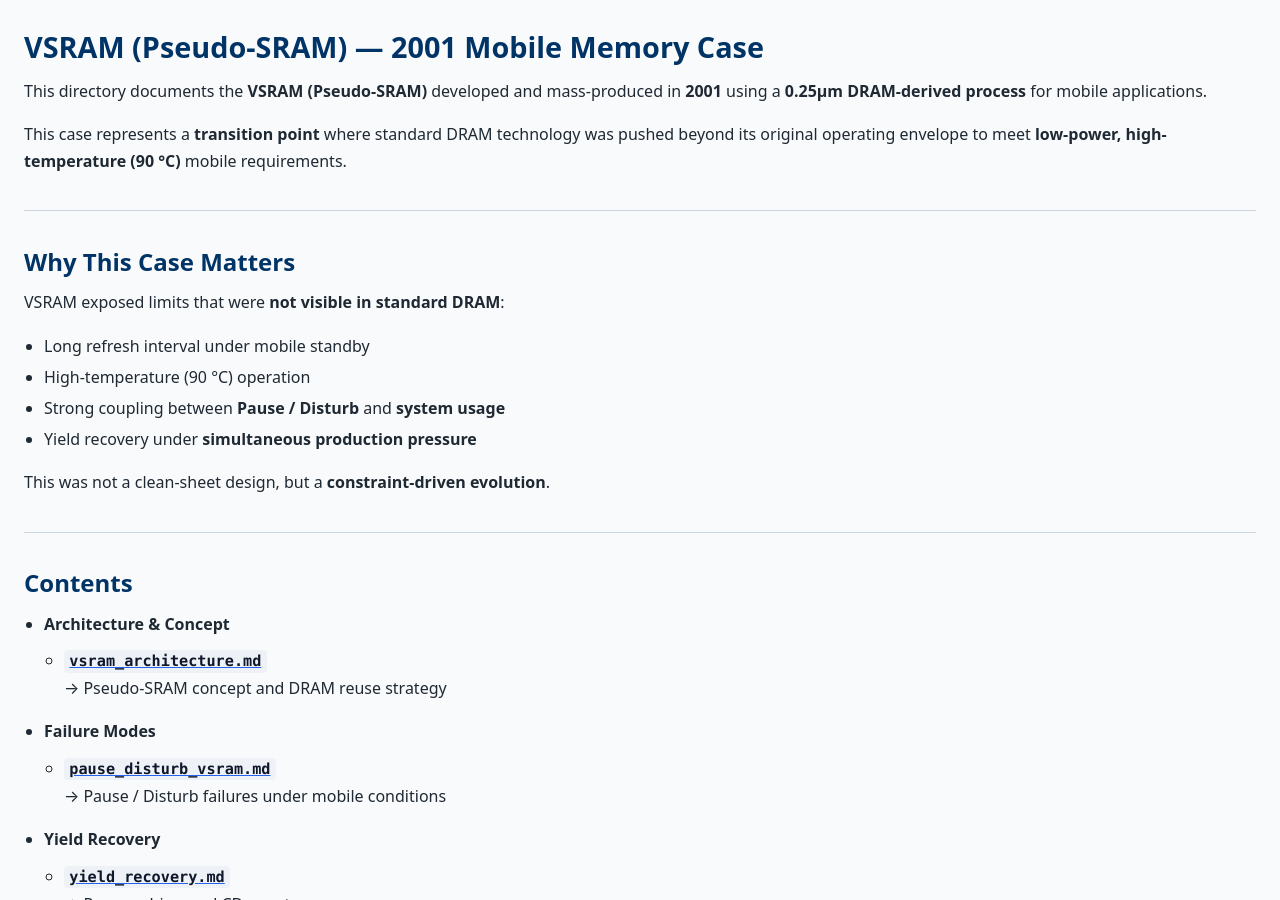
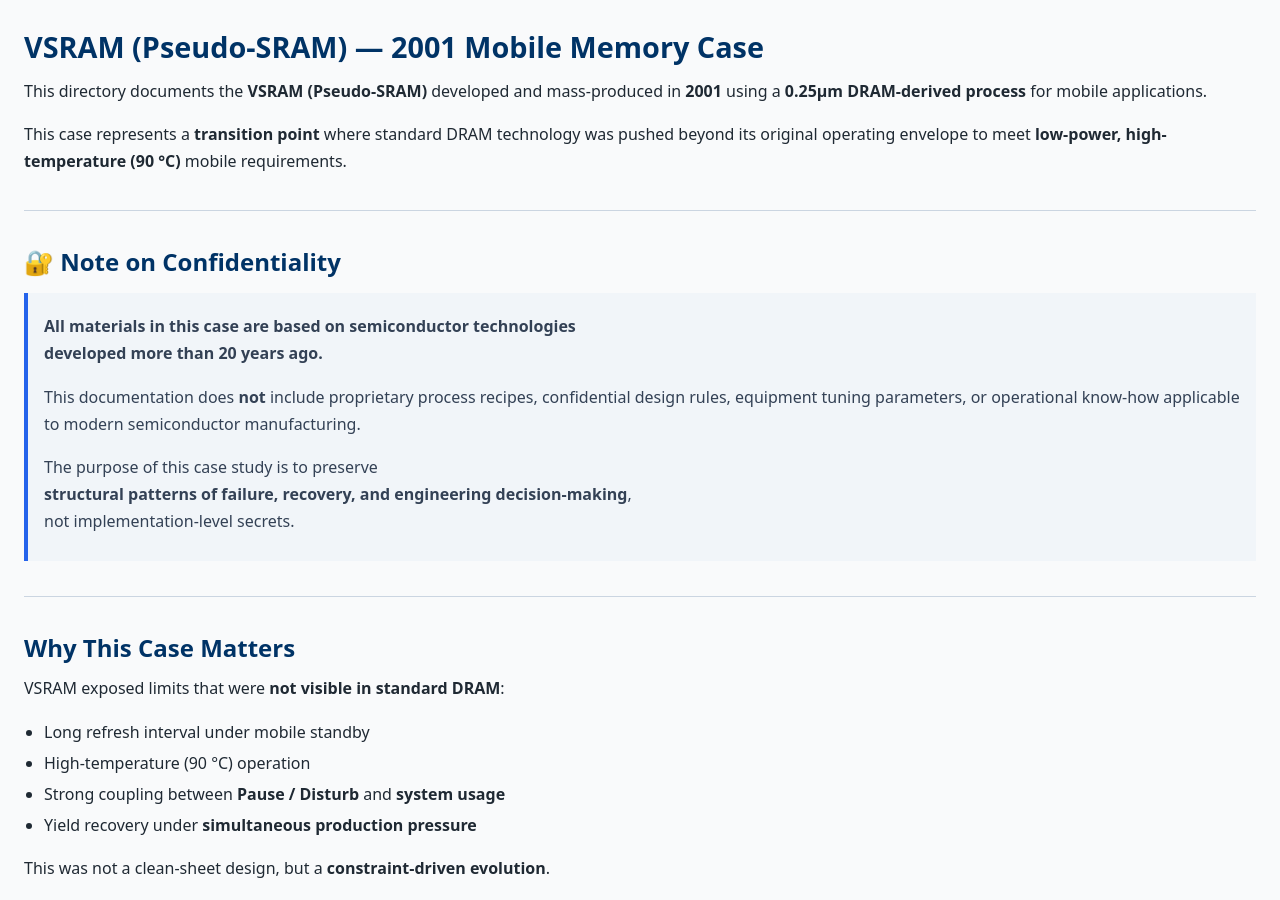
Before and after one commit to Samizo-AITL/Edusemi-Plus, a Jekyll site: the page built from archive/legacy/vsram_2001/index.md, in a window 1280 px wide and 900 px high. Built offline with Jekyll 4.4.1, drawn with Linux system fonts in a browser that asks for light colours; our own code applies the rules of GitHub Pages for plain Markdown files.

Commit message:
Update index.md

```diff
--- a/archive/legacy/vsram_2001/index.md
+++ b/archive/legacy/vsram_2001/index.md
@@ -11,6 +6,21 @@ using a **0.25µm DRAM-derived process** for mobile applications.
 This case represents a **transition point** where
 standard DRAM technology was pushed beyond its original operating envelope
 to meet **low-power, high-temperature (90 °C)** mobile requirements.
+
+---
+
+## 🔐 Note on Confidentiality
+
+> **All materials in this case are based on semiconductor technologies
+> developed more than 20 years ago.**
+>
+> This documentation does **not** include proprietary process recipes,
+> confidential design rules, equipment tuning parameters,
+> or operational know-how applicable to modern semiconductor manufacturing.
+>
+> The purpose of this case study is to preserve
+> **structural patterns of failure, recovery, and engineering decision-making**,
+> not implementation-level secrets.
 
 ---
 
```
Also changed, not shown: other parts of archive/legacy/vsram_2001/index.md (+0 -5 lines).
